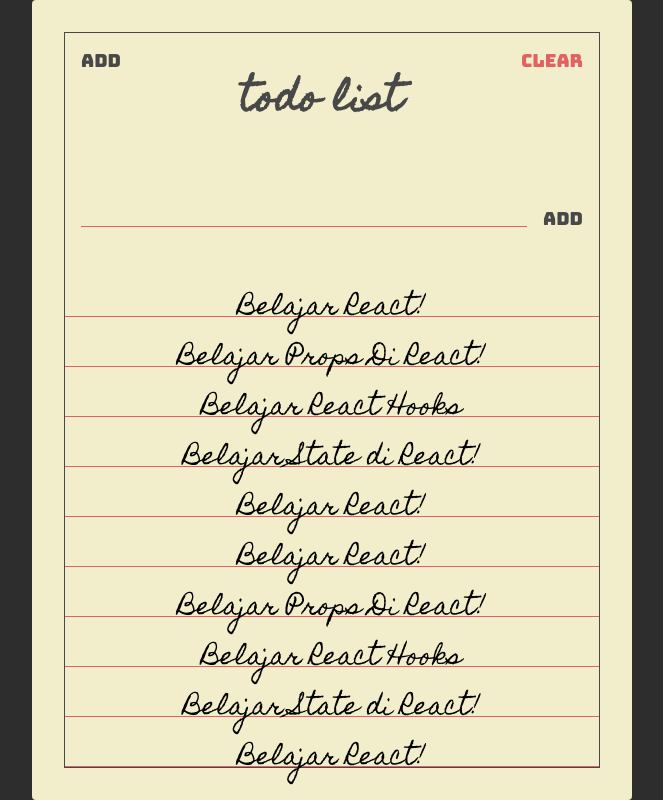
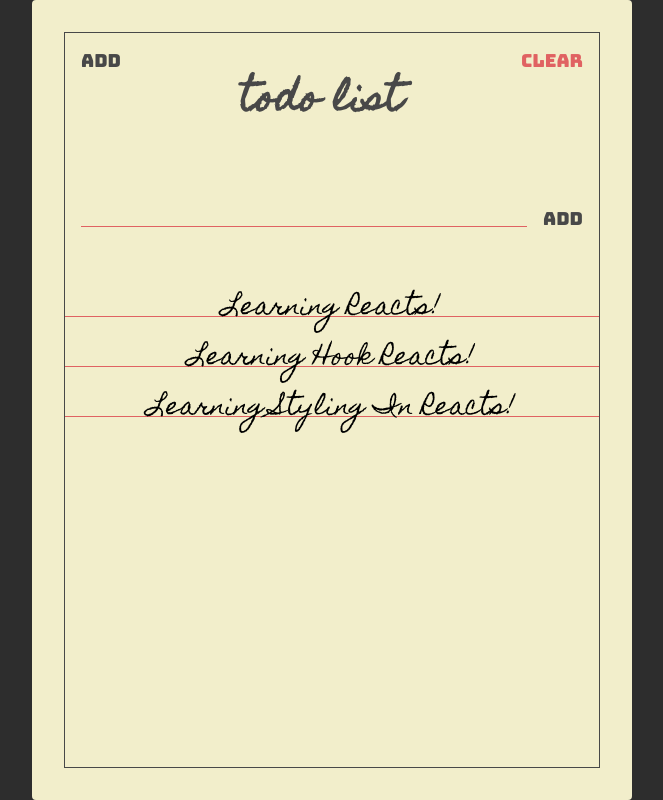
Before and after one commit to Criezc/React-Todo-List, a React (Create React App) app: page / in a window 1280 px wide. Shown: the whole page, without its empty margins (308-971 px from the left). Built offline with nearby package versions, Linux system fonts and the light colour scheme.

Commit message:
membuat addTodo di TodoList page

```diff
--- a/src/components/TodoForm.jsx
+++ b/src/components/TodoForm.jsx
@@ -13,7 +13,6 @@
     }
 
     addTodo(value);
-    alert(value);
     setValue("");
   };
 
--- a/src/components/Todos.jsx
+++ b/src/components/Todos.jsx
@@ -1,48 +1,23 @@
 import React from "react";
-
+import PropTypes from "prop-types";
 import Todo from "./Todo";
 
-const Todos = () => {
-  const todos = [
-    {
-      text: "Belajar React!"
-    },
-    {
-      text: "Belajar Props Di React!"
-    },
-    {
-      text: "Belajar React Hooks"
-    },
-    {
-      text: "Belajar State di React!"
-    },
-    {
-      text: "Belajar React!"
-    },
-    {
-      text: "Belajar React!"
-    },
-    {
-      text: "Belajar Props Di React!"
-    },
-    {
-      text: "Belajar React Hooks"
-    },
-    {
-      text: "Belajar State di React!"
-    },
-    {
-      text: "Belajar React!"
-    }
-  ];
-
+const Todos = ({ todos }) => {
   return (
     <section className="todos">
-      {todos.map(todo => {
-        return <Todo text={todo.text} />;
+      {todos.map((todo, index) => {
+        return <Todo key={index} text={todo.text} />;
       })}
     </section>
   );
 };
 
+Todos.propTypes = {
+  todos: PropTypes.arrayOf(
+    PropTypes.shape({
+      text: PropTypes.string
+    })
+  )
+};
+
 export default Todos;
--- a/src/pages/TodoList.jsx
+++ b/src/pages/TodoList.jsx
@@ -1,4 +1,4 @@
-import React from "react";
+import React, { useState } from "react";
 
 import Paper from "../components/Paper";
 import Header from "../components/Header";
@@ -6,13 +6,25 @@
 import Todos from "../components/Todos";
 
 const TodoList = () => {
+  const [todos, setTodos] = useState([
+    { text: "Learning Reacts!" },
+    { text: "Learning Hook Reacts!" },
+    { text: "Learning Styling In Reacts!" }
+  ]);
+
+  const addTodo = value => {
+    const addedTodo = [...todos, { text: value }];
+
+    setTodos(addedTodo);
+  };
+
+  console.log("todos", todos);
+
   return (
-    // paper disini menggantikan div class container dan frame
-    // yang di link dari Paper.jsx
     <Paper>
       <Header />
-      <TodoForm />
-      <Todos />
+      <TodoForm addTodo={addTodo} />
+      <Todos todos={todos} />
     </Paper>
   );
 };
```
